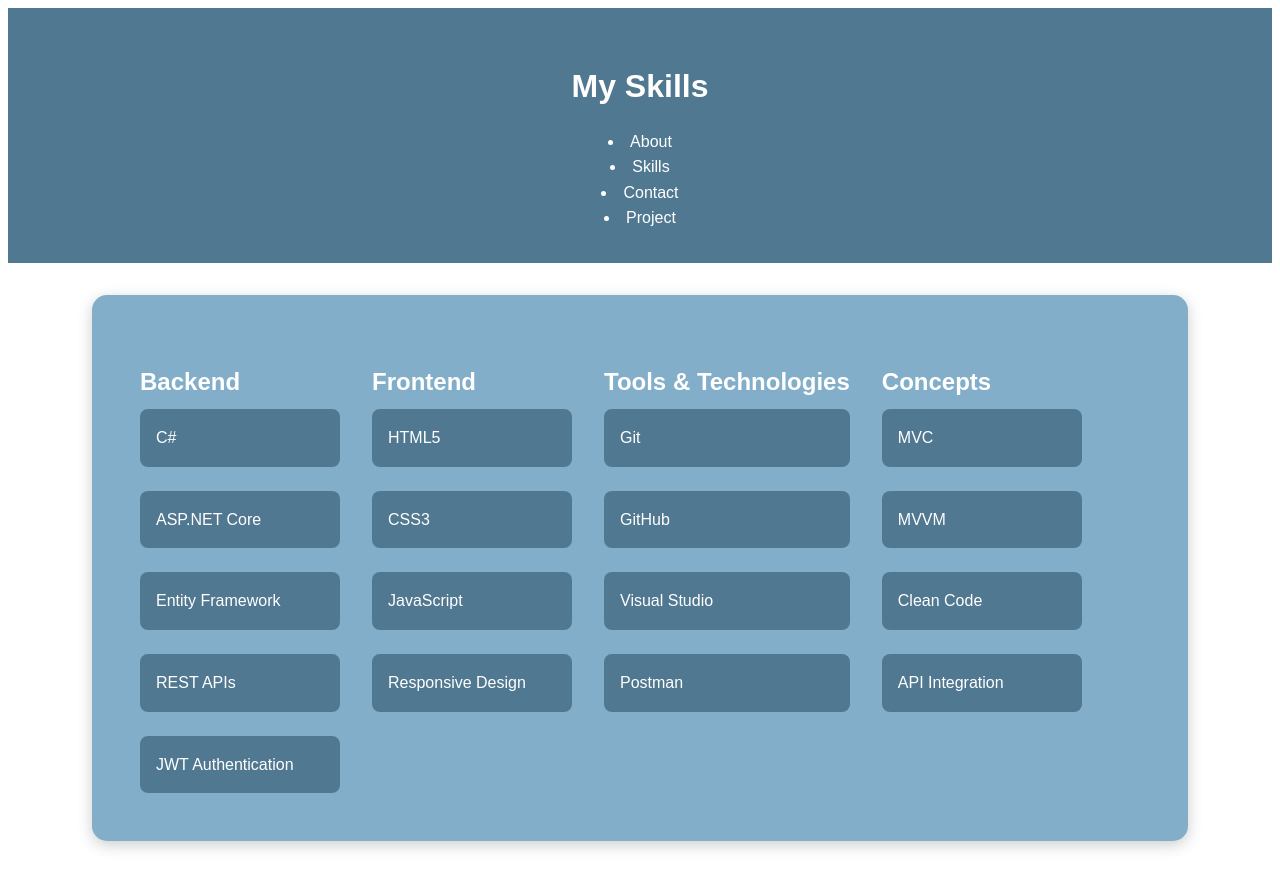
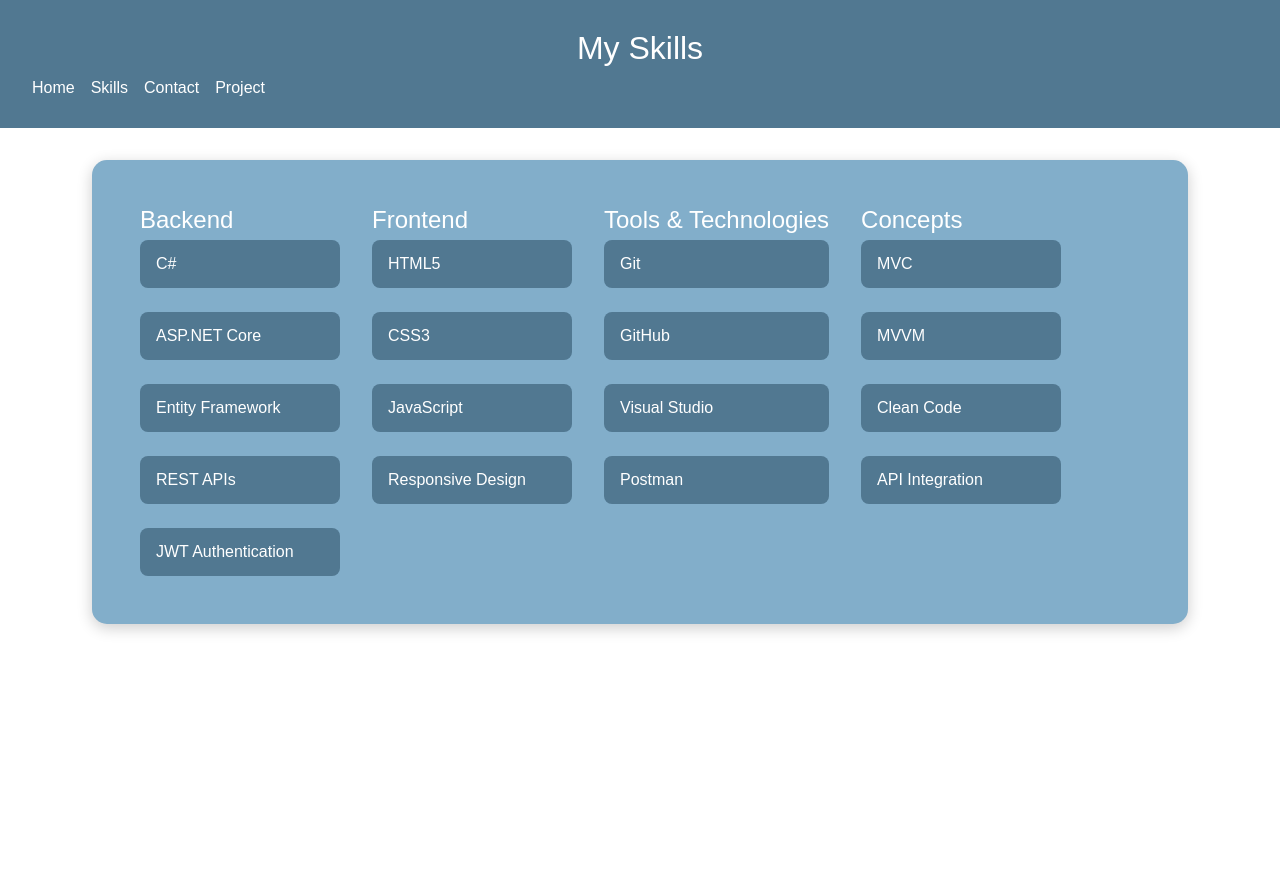
Before and after one commit to DraddeX/portfolio-website, a plain HTML site: page pages/skills.html in a window 1280 px wide. After the commit the page ends 800 px from the top, so only its background shows below. Drawn offline with Linux system fonts and the light colour scheme; files that its build step writes are made by us from their sources.

Commit message:
Add style and changes to the html

```diff
--- a/assets/css/styles.css
+++ b/assets/css/styles.css
@@ -15,7 +15,19 @@ body {
     font-family: Arial, sans-serif;
     background-color: var(--bg-main);
     color: var(--text-color);
-    line-height: 1.6;
+}
+
+.navbar {
+    display: flex;
+}
+
+.navbar-items {
+    display: flex;
+    gap: 1rem;
+}
+
+.navbar-item {
+    list-style: none;
 }
 
 /* elements */
--- a/pages/skills.html
+++ b/pages/skills.html
@@ -3,31 +3,30 @@
 <head>
     <meta charset="UTF-8">
     <meta name="viewport" content="width=device-width, initial-scale=1.0">
+    <link rel="stylesheet" href="assets/css/reset.css">
     <link rel="stylesheet" href="../assets/css/styles.css">
     <title>Skills</title>
 </head>
 <body>
 
-    <header class="conta
-    iner">
+    <header>
         <h1>My Skills</h1>
-
         <nav class="navbar">
             <div class="navbar-items">
                 <li class="navbar-item">
-                    <a href="pages/about.html">About</a>
+                    <a href="../index.html">Home</a>
                 </li>
 
                 <li class="navbar-item">
-                    <a href="pages/skills.html">Skills</a>
+                    <a href="skills.html">Skills</a>
                 </li>
 
                 <li class="navbar-item">
-                    <a href="pages/contact.html">Contact</a>
+                    <a href="contact.html">Contact</a>
                 </li>
 
                 <li class="navbar-item">
-                    <a href="pages/projects.html">Project</a>
+                    <a href="projects.html">Project</a>
                 </li>
             </div>
         </nav>
@@ -35,7 +34,6 @@
 
     <main class="container">
 
-        <!-- Backend -->
         <section class="skills-section">
             <h2>Backend</h2>
             <div class="skills-grid">
@@ -47,7 +45,6 @@
             </div>
         </section>
 
-        <!-- Frontend -->
         <section class="skills-section">
             <h2>Frontend</h2>
             <div class="skills-grid">
@@ -58,7 +55,6 @@
             </div>
         </section>
 
-        <!-- Tools -->
         <section class="skills-section">
             <h2>Tools & Technologies</h2>
             <div class="skills-grid">
@@ -69,7 +65,6 @@
             </div>
         </section>
 
-        <!-- Extra -->
         <section class="skills-section">
             <h2>Concepts</h2>
             <div class="skills-grid">
```
Also changed, not shown: index.html (+1 -1 lines), pages/about.html (+6 -5 lines), pages/contact.html (+6 -5 lines), pages/projects.html (+6 -5 lines).
